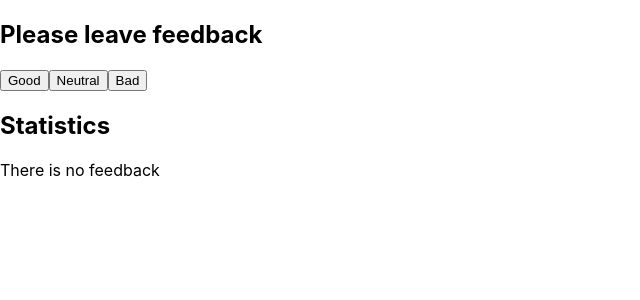
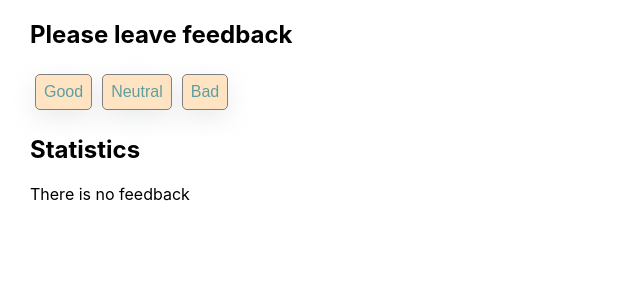
Before and after one commit to Rhilim/goit-react-hw-02-feedback, a React (Create React App) app: page / in a window 1280 px wide. Shown: the top 300 px of the page, without its empty margins (0-640 px from the left). Built offline with nearby package versions, Linux system fonts and the light colour scheme.

Commit message:
task 1 done

```diff
--- a/package.json
+++ b/package.json
@@ -4,6 +4,8 @@
   "private": true,
   "homepage": "https://rhilim.github.io/goit-react-hw-02-feedback/",
   "dependencies": {
+    "@emotion/react": "^11.11.1",
+    "@emotion/styled": "^11.11.0",
     "@testing-library/jest-dom": "^5.16.3",
     "@testing-library/react": "^12.1.4",
     "@testing-library/user-event": "^13.5.0",
--- a/src/components/App.jsx
+++ b/src/components/App.jsx
@@ -41,10 +41,11 @@ export class App extends Component {
       <>
         <Section title="Please leave feedback" children={this.children}>
           <FeedbackOptions
-            options={this.state}
+            options={['good', 'neutral', 'bad']}
             onLeaveFeedback={this.handleClick}
           />
         </Section>
+
         <Section title="Statistics" children={this.children}>
           {allParamsAreZero ? (
             <Notification message="There is no feedback" />
--- a/src/components/Feedback/FeedbackOptions.jsx
+++ b/src/components/Feedback/FeedbackOptions.jsx
@@ -1,11 +1,12 @@
+import { FeedbackOptionsS } from "./FeedbackOptions.styled";
 
 export const FeedbackOptions = ({options, onLeaveFeedback}) => {
 
     return (
       <>
-        <button onClick={() => onLeaveFeedback('good')}> Good </button>
-        <button onClick={() => onLeaveFeedback('neutral')}> Neutral </button>
-        <button onClick={() => onLeaveFeedback('bad')}> Bad </button>
+        <FeedbackOptionsS onClick={() => onLeaveFeedback('good')}> Good </FeedbackOptionsS>
+        <FeedbackOptionsS onClick={() => onLeaveFeedback('neutral')}> Neutral </FeedbackOptionsS>
+        <FeedbackOptionsS onClick={() => onLeaveFeedback('bad')}> Bad </FeedbackOptionsS>
       </>
     );
   }
--- /dev/null
+++ b/src/components/Feedback/FeedbackOptions.styled.jsx
@@ -0,0 +1,17 @@
+import styled from '@emotion/styled'
+
+export const FeedbackOptionsS = styled.button`
+margin:5px;
+padding: 8px;
+border: 1px solid grey;
+border-radius: 5px;
+font-size: 1em;
+color: #5F9EA0;
+background-color: #FFE4C4;
+box-shadow: rgba(149, 157, 165, 0.2) 0px 8px 24px;
+:hover{
+    box-shadow: rgba(0, 0, 0, 0.35) 0px 5px 15px;
+    color: #00008B;
+background-color: #FFF8DC;
+}
+`
--- a/src/components/Feedback/Section.jsx
+++ b/src/components/Feedback/Section.jsx
@@ -1,9 +1,12 @@
+import { SectionS } from "./Section.styled";
+
+
 
 export const Section = ({title, children}) => {
   return (
-  <section>
+  <SectionS>
     <h1>{title}</h1>
    {children}
-  </section>
+  </SectionS>
   )
 };
--- /dev/null
+++ b/src/components/Feedback/Section.styled.jsx
@@ -0,0 +1,5 @@
+import styled from '@emotion/styled'
+
+export const SectionS = styled.section`
+padding-left: 30px;
+`
```
Also changed, not shown: 1 other file (tests, documents, lock files or other folders).
